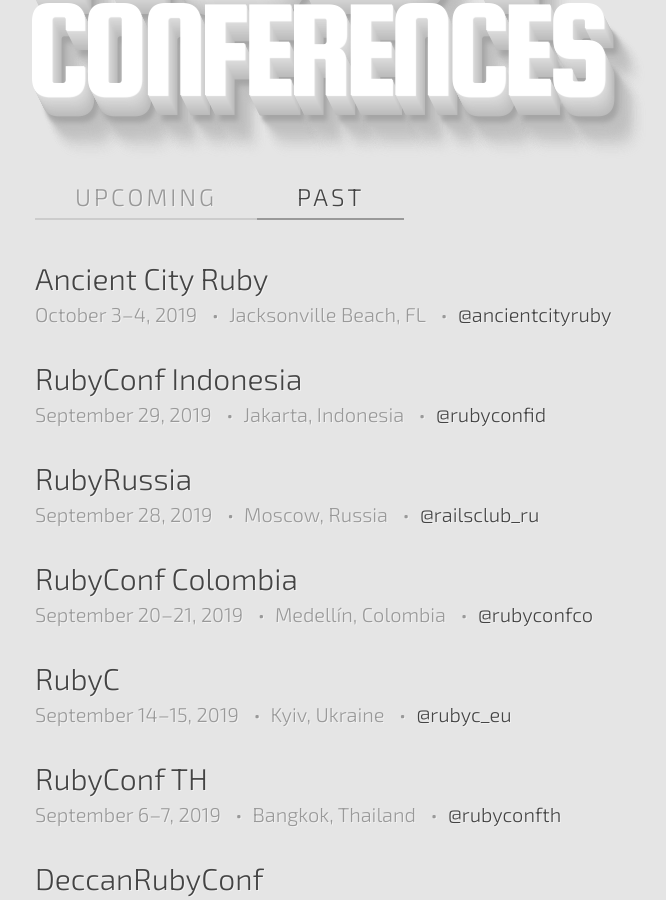
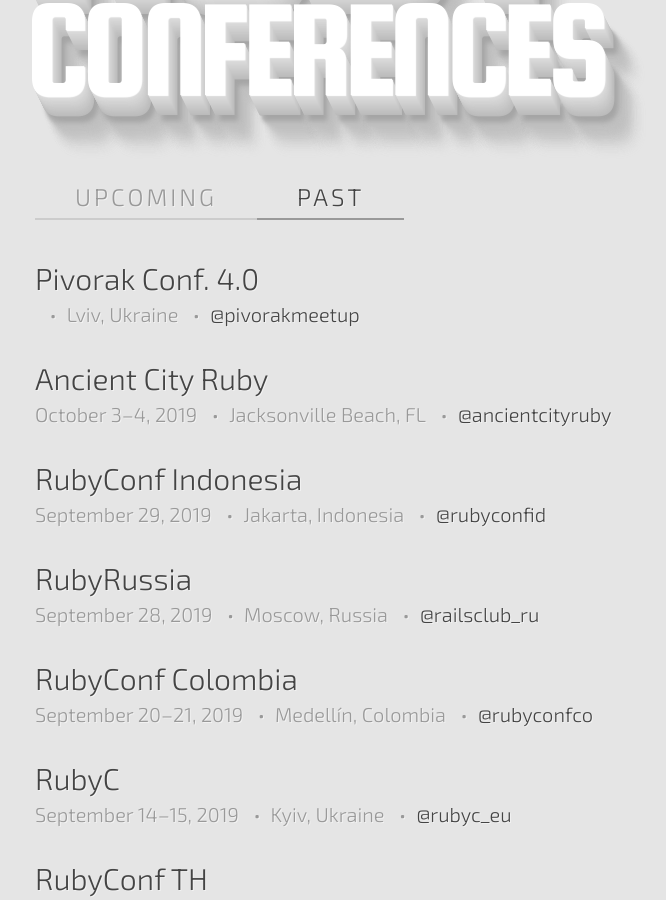
Before and after one commit to ruby-conferences/ruby-conferences.github.io, a Jekyll site: the page built from past/index.html, in a window 1280 px wide and 900 px high, scrolled down 302 px. Shown: the whole window, without its empty margins (205-871 px from the left). Built offline with Jekyll 4.4.1, drawn with Linux system fonts in a browser that asks for light colours.

Commit message:
Add Pivorak Conf. 4.0

```diff
--- a/_data/conferences.yml
+++ b/_data/conferences.yml
@@ -1781,6 +1781,12 @@
   cfp_phrase: CFP closes
   cfp_date: 2019-07-31
 
+- name: Pivorak Conf. 4.0
+  location: Lviv, Ukraine
+  dates: "Oct 18th, 2019"
+  url: https://pivorak.com/
+  twitter: pivorakmeetup
+
 - name: Kiwi Ruby
   location: Wellington, New Zealand
   start_date: 2019-11-01
```
